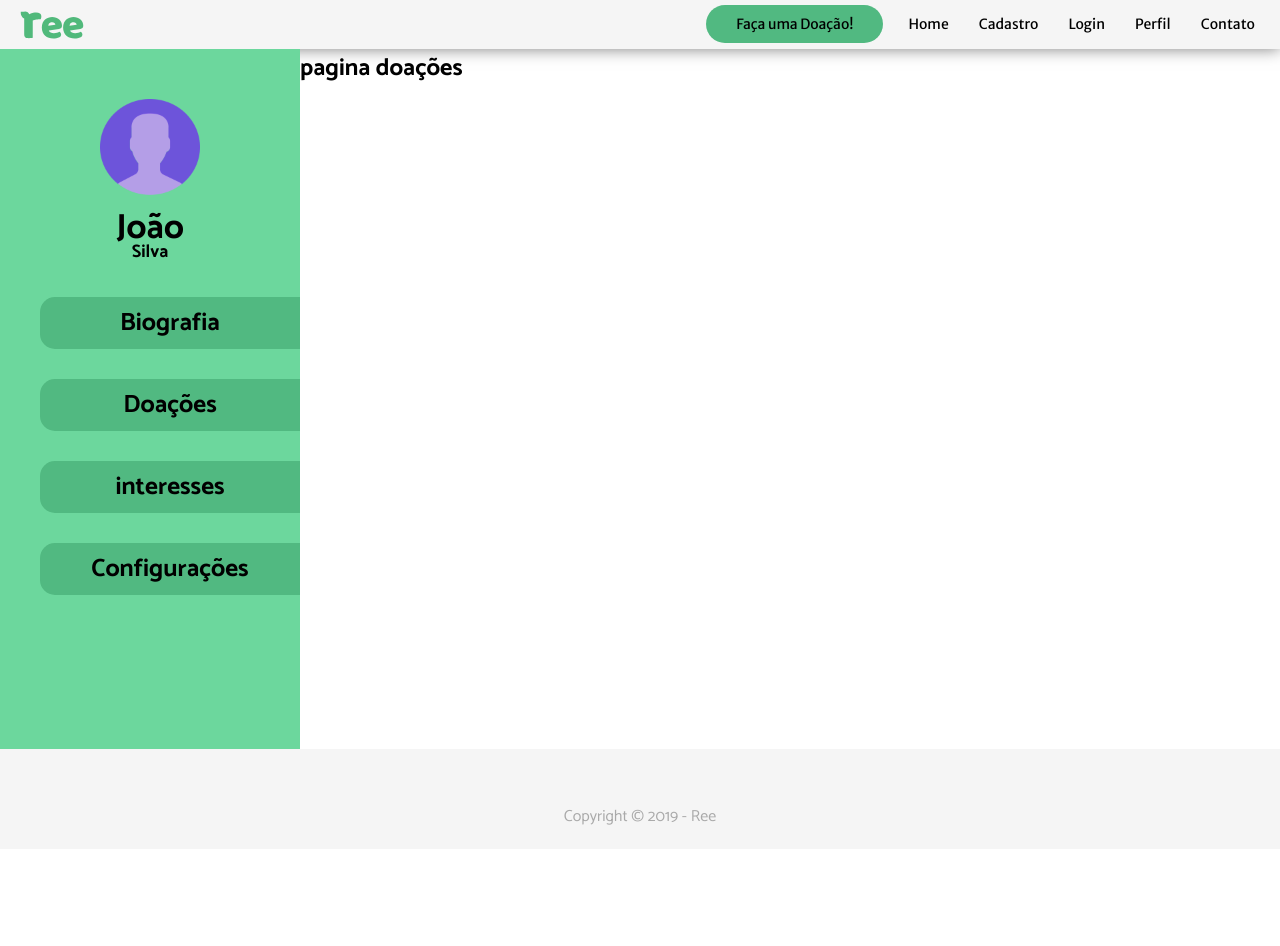
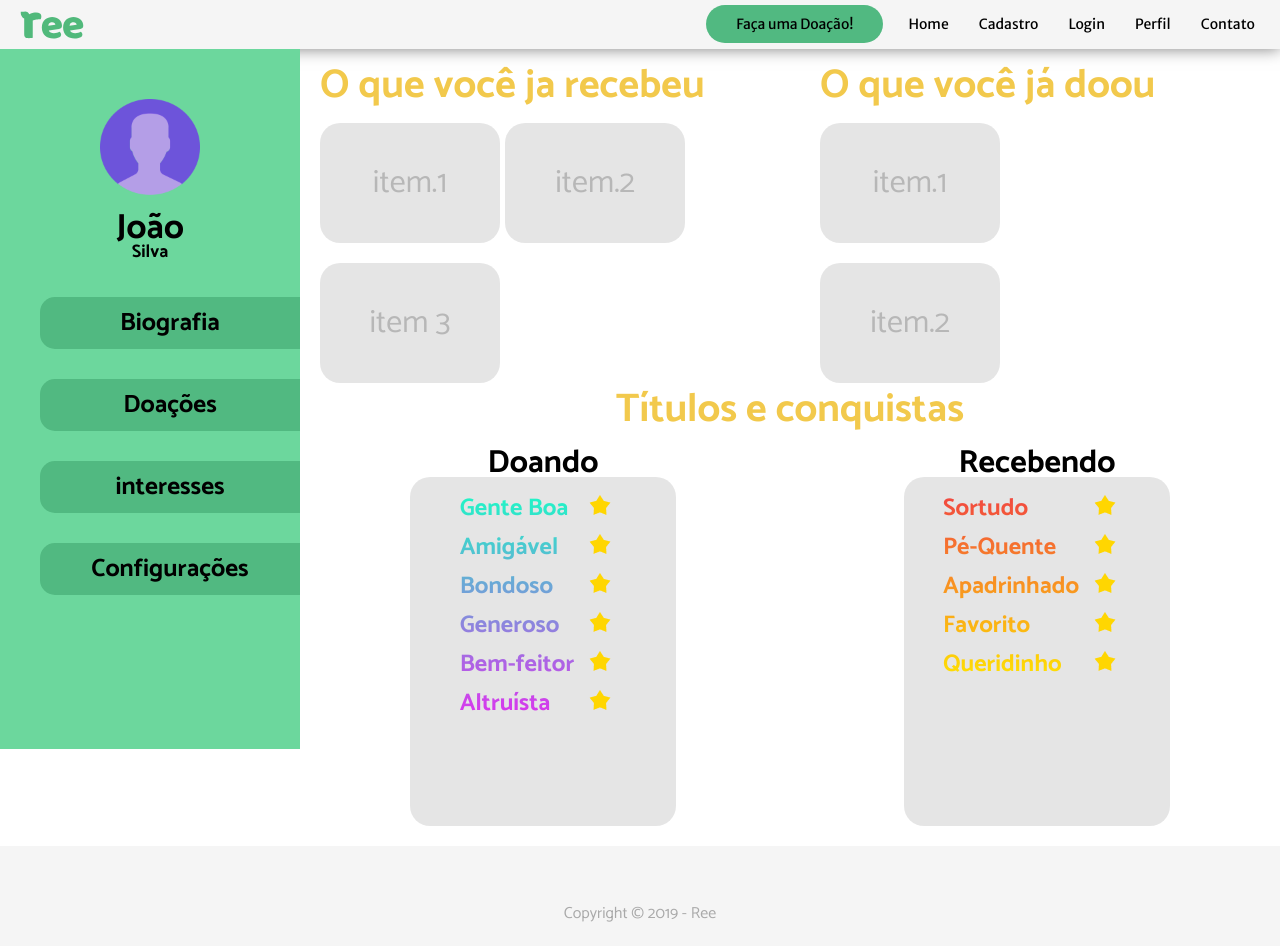
Before and after one commit to italoitalo/ree, a React (Create React App) app: page /perfil/doacoes in a window 1280 px wide. Before the commit the page ends 849 px from the top, so only its background shows below. Built offline with nearby package versions, Linux system fonts and the light colour scheme.

Commit message:
adicionando a tela Perfil-Doações

```diff
--- a/src/components/Perfil/DoacoesPerfil.js
+++ b/src/components/Perfil/DoacoesPerfil.js
@@ -2,6 +2,8 @@ import React from 'react'
 import styled from  'styled-components';
 
 import NavPerfil from '../Rotas/NavPerfil';
+
+import Star from '../../img/PerfilDoacoes/Star.png';
 
 
 export default function Doacoes(){
@@ -9,12 +11,195 @@ export default function Doacoes(){
         <>
             <Main>
                 <NavPerfil/>
-               <h1>pagina doações</h1>
+                    <Container>
+                        <DivFlex>
+                            <H1>O que você ja recebeu</H1>
+                            <SectionLine>
+                            <DivRetangulo> item.1</DivRetangulo>
+                            <DivRetangulo> item.2</DivRetangulo>
+                            <DivRetangulo> item 3</DivRetangulo>
+                            </SectionLine>
+                        </DivFlex>
+                        <DivFlex>
+                            <H1>O que você já doou</H1>
+                            <DivRetangulo> item.1</DivRetangulo>
+                            <DivRetangulo> item.2</DivRetangulo>
+                        </DivFlex>
+                        <SectionCol>
+                            <DivFlexCenter>
+                                <H1>Títulos e conquistas </H1>
+                                </DivFlexCenter>
+                            <SectionDiplayGrande>
+
+                                <DivEmPe>
+                                    <Lista>
+                                        <H2>
+                                        Doando
+                                        </H2>
+                                        <SectionDiplay>
+                                        <Ulist>
+                                            <li>Gente Boa   </li>
+                                            <li>Amigável </li>
+                                            <li>Bondoso </li>
+                                            <li>Generoso </li>
+                                            <li>Bem-feitor </li>
+                                            <li>Altruísta </li>
+                                        </Ulist>
+                                        <Ulist>
+                                            <li> <img src={Star}></img></li>
+                                            <li> <img src={Star}></img></li>
+                                            <li> <img src={Star}></img></li>
+                                            <li><img src={Star}></img></li>
+                                            <li><img src={Star}></img></li>
+                                            <li><img src={Star}></img></li>
+                                        </Ulist>
+                                        </SectionDiplay>
+                                    </Lista>
+                                </DivEmPe>
+
+                                <DivEmPe>
+                                <Lista>
+                                        <H2>
+                                        Recebendo
+                                        </H2>
+                                        <SectionDiplay>
+                                        <UlistRed>
+                                            <li>Sortudo  </li>
+                                            <li>Pé-Quente </li>
+                                            <li>Apadrinhado </li>
+                                            <li>Favorito </li>
+                                            <li>Queridinho </li>
+                                        </UlistRed>
+                                        <Ulist>
+                                            <li> <img src={Star}></img></li>
+                                            <li> <img src={Star}></img></li>
+                                            <li> <img src={Star}></img></li>
+                                            <li><img src={Star}></img></li>
+                                            <li><img src={Star}></img></li>
+                                        </Ulist>
+                                        </SectionDiplay>
+                                    </Lista> </DivEmPe>
+                            </SectionDiplayGrande>
+
+
+
+
+                        </SectionCol>
+                    </Container>
             </Main>
         </>
     )
 }
 
+const SectionDiplayGrande = styled.section`
+justify-content: space-between;
+display: flex;
+padding: 50px 0px 0px 0px;`
+
+const UlistRed = styled.ul`
+padding: 0px 15px 0px 0px;
+background: -webkit-linear-gradient(#F14242, #FFE600);
+-webkit-background-clip: text;
+  -webkit-text-fill-color: transparent;
+  font-weight: bold;
+  font-size:1.5em`
+
+
+const Ulist = styled.ul`
+padding: 0px 15px 0px 0px;
+background: -webkit-linear-gradient(#1AFBC5, #E02FEF);
+-webkit-background-clip: text;
+  -webkit-text-fill-color: transparent;
+  font-weight: bold;
+  font-size:1.5em`
+
+const H2 = styled.h2`
+font-size:2em;
+margin: -40px 0px 0px 0px;
+`
+
+const Lista = styled.ul`
+display:flex;
+flex-direction: column;
+align-items: center;
+
+`
+
+const SectionDiplay = styled.section`
+justify-content: space-between;
+display: flex;
+`
+
+const DivEmPe = styled.div`
+width: 266px;
+height: 349px;
+margin: 0px 90px 0px 90px;
+border-radius: 20px;
+background-color:rgba(0, 0, 0, 0.1);`
+
+const SectionCol = styled.section`
+display:flex;
+flex-direction: column;
+width:100%;
+max-width: 1366px;`
+
+const DivFlexCenter = styled.div`
+padding: 10px 0px 0px 0px;
+display:flex;
+align-content: center;
+justify-content: center;
+width:100%;
+max-width: 1366px;
+`
+
+const SectionLine = styled.div`
+display:flex;
+max-width: 500px;
+flex-wrap: wrap;
+
+`
+
+const DivRetangulo = styled.div`
+/* tamanho */
+margin: 20px 5px 0px 0px;
+width: 180px;
+height: 120px;
+/* fonte */
+background-color:rgba(0, 0, 0, 0.1);
+border-radius: 20px;
+display: flex;
+color:rgba(0, 0, 0, 0.2);
+justify-content: center;
+align-items: center;
+font-family: Catamaran;
+font-size: 2em;
+
+`
+
+const DivFlex = styled.div`
+display:flex;
+align-content: flex-start;
+flex-direction: column;
+
+
+`
+
+const H1 = styled.h1`
+font-family: Catamaran;
+font-weight: bold;
+font-size: 2.5em;
+line-height: 85%;
+color: #F2C94C;
+
+`
+const Container = styled.section `
+    width:100%;
+    max-width:1366px;
+    display:flex;
+    padding:20px;
+    flex-wrap: wrap
+`
+
 const Main = styled.section`
 display:flex;
 
```
Also changed, not shown: src/img/PerfilDoacoes/Star.png (added).
